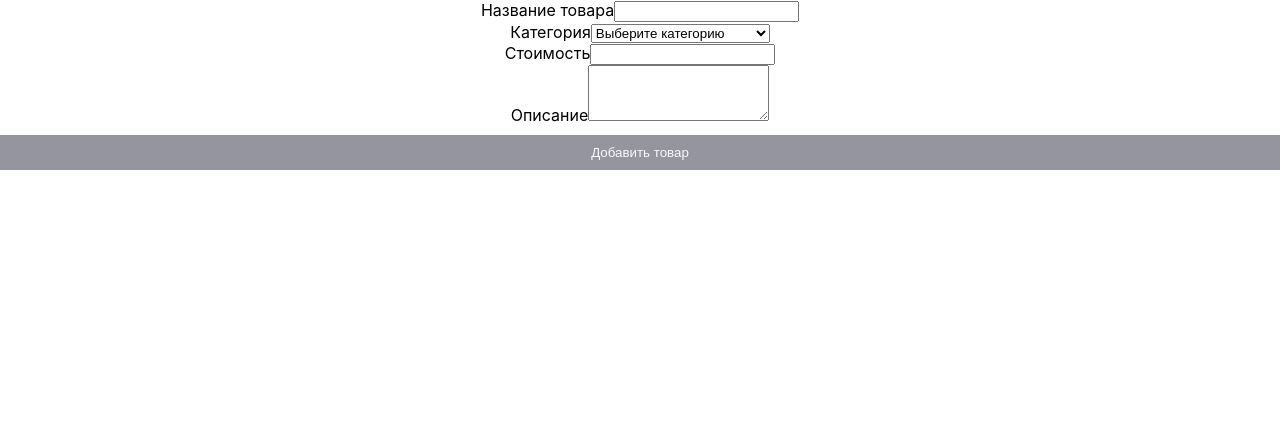
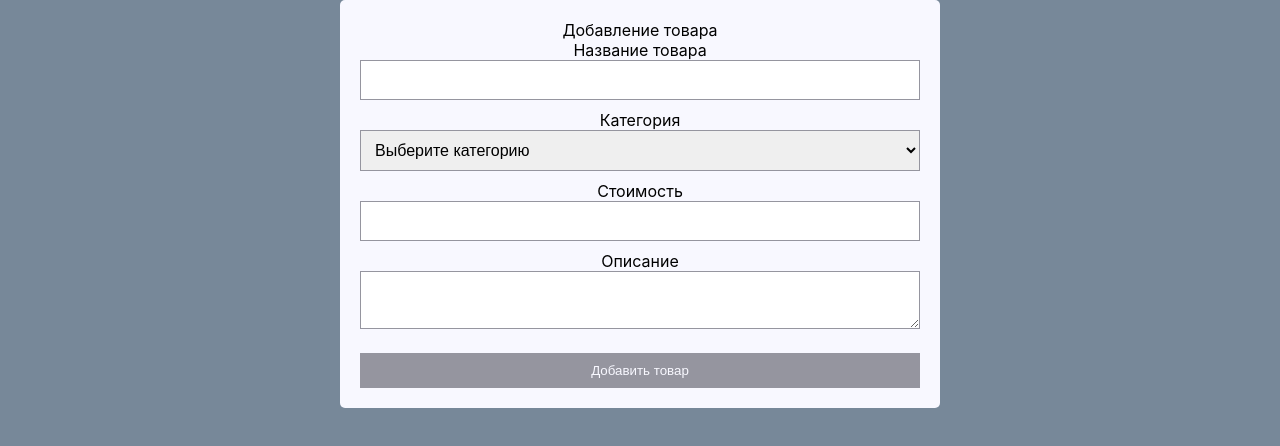
Before and after one commit to Fastovski/Accounting_and_analysis_of_products, a React (Create React App) app: page /banquet/add in a window 1280 px wide. Shown: the top 446 px of the page. Built offline with nearby package versions, Linux system fonts and the light colour scheme.

Commit message:
added css for all files

```diff
--- a/src/Client/Map.css
+++ b/src/Client/Map.css
@@ -1,28 +1,55 @@
 .MapComponent{
   font-family: sans-serif;
   text-align: center;
+  background-color: #dcdcdc;
 }
 
+.company-about {
+  background-color: #dcdcdc;
+  font-size: 16px;
+  color: #333;
+  line-height: 1.5;
+  margin-bottom: 20px;
+}
+
+.header h1 {
+  margin: 0; /* Обнуляет отступы */
+}
 
 .map-container {
-    height: 80vh; /* Высота контейнера карты */
-    width: 80%; /* Ширина контейнера карты */
+  height: 50vh; /* Высота контейнера карты */
+  width: 50%; /* Ширина контейнера карты */
+  background-color: #dcdcdc;
   border-radius: 15px;
   order: 2;
   margin-top: 20px;
+  margin-left: 65vh;
   overflow: hidden; /* Обрезает контент, выходящий за границы элемента */
+  display: flex; /* Добавлено: Включает гибкое выравнивание */
+  justify-content: center; /* Добавлено: Выравнивает контент по центру по горизонтали */
+  align-items: center; /* Добавлено: Выравнивает контент по центру по вертикали */
+}
+
+.navbar-nav.me-auto {
+  display: flex;
+  justify-content: center; /* Изменено: Выравнивает элементы по центру */
+  gap: 80px; /* Добавлено: Задает расстояние между элементами */
+  background-color: #dcdcdc; /* Очень светло-серый цвет */
 }
 
 .map-content {
+  background-color: #dcdcdc;
   height: 80vh;
+  margin-right: 100px;
   width: 80%;
 }
 
 #root {
   height: 100vh;
+  background-color: #dcdcdc;
 }
 
 .leaflet-container {
-    height: 100vh;
-
+  height: 80vh; /* Изменено: Задает высоту контейнера карты равной 80vh */
+  background-color: #dcdcdc;
 }
--- a/src/Client/Money.jsx
+++ b/src/Client/Money.jsx
@@ -2,6 +2,7 @@ import React from 'react'
 import { useForm } from 'react-hook-form';
 import { Link, useNavigate } from 'react-router-dom';
 import axios from "axios";
+import './menu.css'
 
 export const Money = () => {
 
@@ -18,7 +19,7 @@ export const Money = () => {
     }
 
     return (
-        <div>
+        <div className='menu'>
             <div className="container">
                 <div className="row justify-content-center">
                     <div className="col-md-6">
--- /dev/null
+++ b/src/Client/NewProposal.css
@@ -0,0 +1,41 @@
+/* Основные стили для формы */
+.proposalForm {
+    background-color: #778899;
+    min-height: 100vh;
+}
+
+.container {
+    background-color: #f8f8ff;
+    padding: 20px;
+    border-radius: 5px;
+    max-width: 600px;
+    margin: 0 auto;
+    box-sizing: border-box;
+}
+
+/* Стили для полей ввода */
+.form-control {
+    width: 100%;
+    padding: 10px;
+    box-sizing: border-box;
+    margin-bottom: 10px;
+    font-size: 16px;
+    border: 1px solid #95959f;
+}
+
+/* Стили для кнопки отправки формы */
+.btn {
+    background-color: #95959f;
+    color: #f8f8ff;
+    padding: 10px;
+    border: none;
+    cursor: pointer;
+    width: 100%;
+    margin-top: 10px;
+}
+
+/* Стили для сообщений об ошибках */
+.form-group div {
+    color: red;
+    font-size: 14px;
+}
--- a/src/Client/PayedContracts.jsx
+++ b/src/Client/PayedContracts.jsx
@@ -1,7 +1,6 @@
 import React, { useEffect, useState } from 'react';
 import axios from "axios";
 import MUIDataTable from "mui-datatables";
-import Dropdown from 'react-bootstrap/Dropdown';
 import './menu.css'
 
 export const PayedContracts = () => {
--- a/src/Client/UserMenu.css
+++ b/src/Client/UserMenu.css
@@ -42,3 +42,9 @@
     width: 100%; /* Изменено: Задает ширину контейнера равной ширине окна просмотра */
     box-sizing: border-box;
 }
+
+/* Стили для поля "Описание" */
+.MUIDataTable {
+    width: 80%; /* Уменьшает ширину поля "Описание" до 80% */
+    margin: 0 auto; /* Выравнивает поле "Описание" по центру */
+}
--- a/src/Manager/AddItem.jsx
+++ b/src/Manager/AddItem.jsx
@@ -13,14 +13,6 @@ export const AddItem=()=> {
         description: Yup.string().required('Обязательное поле'),
       });
 
-      // const AddProductForm = () => {
-      //   const initialValues = {
-      //     name: '',
-      //     category: '',
-      //     cost: 0,
-      //     description: '',
-      //   };
-
     const onSubmit = async (values, { setSubmitting }) => {
         await axios.post("http://localhost:8081/banquet/add", values);
         navigate("/employee");
@@ -28,40 +20,57 @@ export const AddItem=()=> {
     }
 
     return (
-        <div>
+      <div className='back-color'>
+          <div className="container">
+              <div className="row justify-content-center">
+                  <div className="col-md-6">
+                      <div className="card p-3 mb-2 p-3 mb-2 bg-info text-dark shadow">
+                          <div className="card-header">Добавление товара</div>
+                          <div className="card-body">
                               <Formik initialValues={{name: '', category: '', cost: '', description:''}} validationSchema={validationSchema} onSubmit={onSubmit}>
+                                  {({ isSubmitting }) => (
                                       <Form>
-        <div>
+                                          <div className="form-group">
                                               <label htmlFor="name">Название товара</label>
-          <Field name="name" type="text" />
-          <ErrorMessage name="name" component="div" />
+                                              <Field name="name" type="text" className="form-control" id="name" />
+                                              <ErrorMessage name="name" component="div" style={{ color: "red", height: 30 }} />
                                           </div>
-        <div>
+                                          <div className="form-group">
                                               <label htmlFor="category">Категория</label>
-          <Field name="category" as="select">
+                                              <Field name="category" as="select" className="form-control" id="category">
                                                   <option value="">Выберите категорию</option>
                                                   <option value="Подшипник">Подшипник</option>
                                                   <option value="Двигатель">Двигатель</option>
                                                   <option value="Редукторы">Редукторы</option>
                                                   <option value="Аккумуляторные батареи">Аккумуляторные батареи</option>
+                                                  <option value="Муфты">Муфты</option>
+                                                  <option value="Крановое оборудование">Крановое оборудование</option>
+                                                  <option value="Переключатель ответвлений">Переключатель ответвлений</option>
+                                                  <option value="Конвертеры KWD">Конвертеры KWD</option>
+                                                  <option value="Высоковольтные двигатели KWD">Высоковольтные двигатели KWD</option>
                                               </Field>
-          <ErrorMessage name="category" component="div" />
+                                              <ErrorMessage name="category" component="div" style={{ color: "red", height: 30 }} />
                                           </div>
-        <div>
+                                          <div className="form-group">
                                               <label htmlFor="cost">Стоимость</label>
-          <Field name="cost" type="number" />
-          <ErrorMessage name="cost" component="div" />
+                                              <Field name="cost" type="number" className="form-control" id="cost" />
+                                              <ErrorMessage name="cost" component="div" style={{ color: "red", height: 30 }} />
                                           </div>
-        <div>
+                                          <div className="form-group">
                                               <label htmlFor="description">Описание</label>
-          <Field name="description" as="textarea" />
-          <ErrorMessage name="description" component="div" />
+                                              <Field name="description" as="textarea" className="form-control" id="description" />
+                                              <ErrorMessage name="description" component="div" style={{ color: "red", height: 30 }} />
                                           </div>
-        <button type="submit">Добавить товар</button>
+                                          <button type="submit" className="btn btn-primary w-50" disabled={isSubmitting}>Добавить товар</button>
                                       </Form>
+                                  )}
                               </Formik>
                           </div>
+                      </div>
+                  </div>
+              </div>
+          </div>
+      </div>
+  );
 
-    )
 }
-// }
--- a/src/Manager/UpdateProduct.jsx
+++ b/src/Manager/UpdateProduct.jsx
@@ -3,6 +3,7 @@ import { Formik, Field, Form, ErrorMessage } from 'formik';
 import * as Yup from 'yup';
 import { Link, useNavigate, useParams } from 'react-router-dom';
 import axios from "axios";
+import '../Client/menu.css'
 
 export const UpdateProduct=()=> {
 
@@ -37,7 +38,7 @@ export const UpdateProduct=()=> {
     }
 
     return (
-        <div>
+        <div className='menu'>
             <Formik initialValues={{name: '', category: '', cost: '', description:''}} validationSchema={validationSchema} onSubmit={onSubmit}>
                 <Form>
                     <div className="container">
```
Also changed, not shown: src/Client/Map.jsx (+17 -0 lines), src/Client/NewProposal.jsx (+11 -1 lines), src/Client/UserMenu.jsx (+2 -5 lines), src/Manager/EmployeeMenu.jsx (+16 -9 lines), src/Manager/HadlingProposal.jsx (+21 -22 lines). Lines whose indentation alone changed are shown as unchanged.
